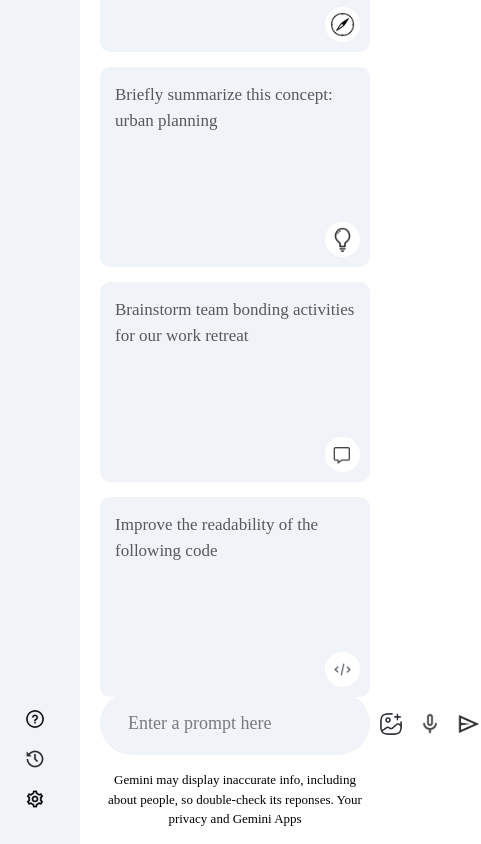
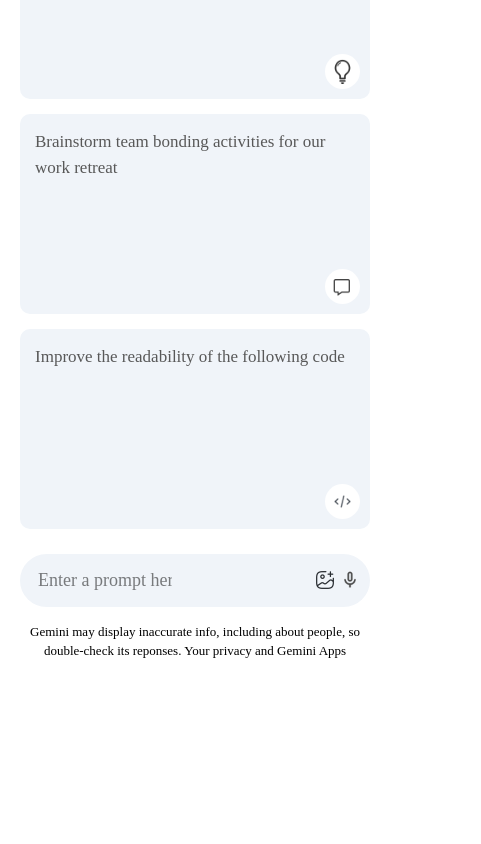
Before and after one commit to PawelSzoltysek93/gemini-clone-AI, a React (Vite) app: page / in a window 390 px wide. Shown: the part 808-1652 px from the top of the page, 481 px wide, since content can reach past the window. After the commit the page ends 1484 px from the top, so only its background shows below. Built offline with nearby package versions, Linux system fonts and the light colour scheme; no server answers.

Commit message:
App is ready and responsive

```diff
--- a/src/components/Main/Main.css
+++ b/src/components/Main/Main.css
@@ -153,3 +153,18 @@
   font-weight: 300;
   line-height: 1.8;
 }
+@media (max-width: 600px) {
+  .main-bottom input {
+    flex: none;
+    width: 150px;
+  }
+  .main-bottom img {
+    width: 20px;
+  }
+  .search-box {
+    padding: 5px 10px;
+  }
+  .search-box div {
+    gap: 5px;
+  }
+}
--- a/src/components/Main/Main.jsx
+++ b/src/components/Main/Main.jsx
@@ -77,6 +77,7 @@
               placeholder="Enter a prompt here"
               onKeyDown={(e) => {
                 if (e.key === "Enter" && !e.shiftKey) {
+                  /* CONFIRM WITH ENTER */
                   e.preventDefault();
                   onSent();
                   setInput([]);
@@ -86,8 +87,11 @@
             <div>
               <img src={assets.gallery_icon} alt="" />
               <img src={assets.mic_icon} alt="" />
-              <img onClick={() => onSent()} src={assets.send_icon} alt="" />
-            </div>
+              {input ? (
+                <img onClick={() => onSent()} src={assets.send_icon} alt="" />
+              ) : null}
+            </div>{" "}
+            {/* SEND WITH IMG*/}
           </div>
           <p className="bottom-info">
             Gemini may display inaccurate info, including about people, so
--- a/src/components/Sidebar/Sidebar.css
+++ b/src/components/Sidebar/Sidebar.css
@@ -29,6 +29,7 @@
 .sidebar .recent {
   display: flex;
   flex-direction: column;
+  animation: fadeIn 1.5s; /* FADE IN USED HERE */
 }
 .sidebar .recent-title {
   margin-top: 30px;
@@ -55,3 +56,8 @@
   padding-right: 10px;
   cursor: pointer;
 }
+@media (max-width: 600px) {
+  .sidebar {
+    display: none;
+  }
+}
--- a/src/config/gemini.js
+++ b/src/config/gemini.js
@@ -1,6 +1,6 @@
 import { GoogleGenerativeAI } from "@google/generative-ai";
 
-const API_KEY = import.meta.env.VITE_API_KEY;
+const API_KEY = import.meta.env.VITE_API_KEY; /* API KEY USED IN VITE APP */
 
 if (!API_KEY) {
   throw new Error("API key not found!");
--- a/src/index.css
+++ b/src/index.css
@@ -10,4 +10,13 @@
 #root {
   display: flex;
   min-height: 100vh;
+  animation: fadeIn 1.5s; /* FADE IN USED HERE */
 }
+@keyframes fadeIn {
+  0% {
+    opacity: 0;
+  }
+  100% {
+    opacity: 1;
+  }
+}
```
